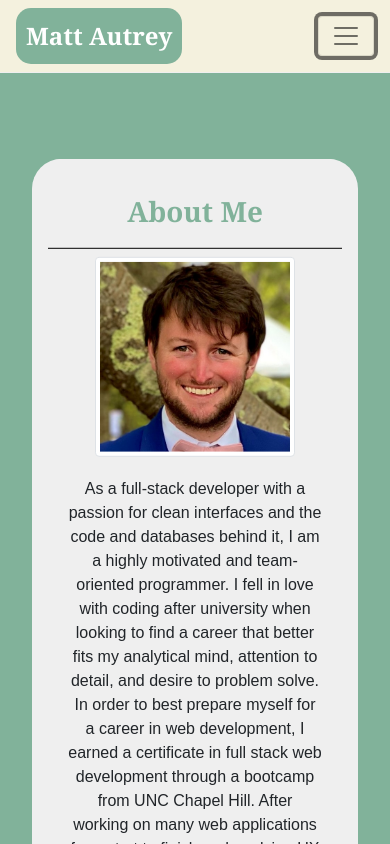
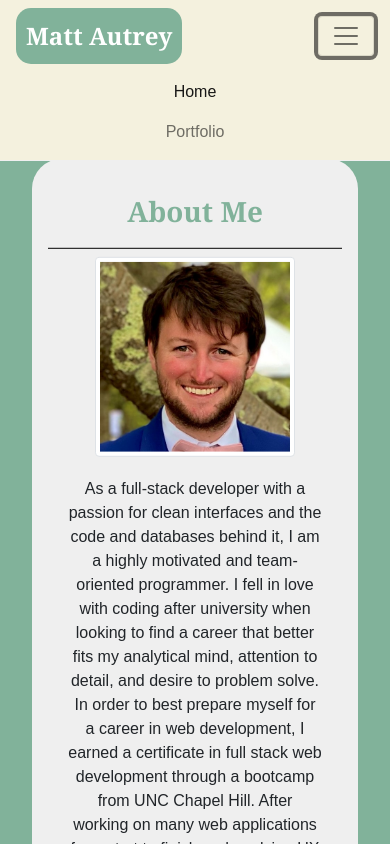
Before and after one commit to mautrey17/mautrey17.github.io, a React (Create React App) app: page / in a window 390 px wide. Both pictures are taken after a click on the button "Toggle navigation". Shown: the top 844 px of the page. Built offline with nearby package versions, Linux system fonts and the light colour scheme.

Commit message:
fixed navbar on mobile

```diff
--- a/public/index.html
+++ b/public/index.html
@@ -21,6 +21,8 @@
       user's mobile device or desktop. See https://developers.google.com/web/fundamentals/web-app-manifest/
     -->
     <link rel="manifest" href="%PUBLIC_URL%/manifest.json" />
+    <script src="https://code.jquery.com/jquery-3.5.1.slim.min.js" integrity="sha384-DfXdz2htPH0lsSSs5nCTpuj/zy4C+OGpamoFVy38MVBnE+IbbVYUew+OrCXaRkfj" crossorigin="anonymous"></script>
+    <script src="https://cdn.jsdelivr.net/npm/bootstrap@4.6.0/dist/js/bootstrap.bundle.min.js" integrity="sha384-Piv4xVNRyMGpqkS2by6br4gNJ7DXjqk09RmUpJ8jgGtD7zP9yug3goQfGII0yAns" crossorigin="anonymous"></script>
     <link rel="stylesheet" href="https://cdn.jsdelivr.net/npm/bootstrap@4.5.3/dist/css/bootstrap.min.css">
     <!--
       Notice the use of %PUBLIC_URL% in the tags above.
--- a/src/components/HomeContent.js
+++ b/src/components/HomeContent.js
@@ -113,7 +113,7 @@ function HomeContent() {
                         JQuery
                       </li>
                       <li>
-                        Back End: Node.js, MySQL, Sequelize, MongoDB, Mongoose
+                        Back End: Node.js, MySQL, Sequelize, MongoDB, Mongoose, Express.js
                       </li>
                       <li>Frameworks: React, Handlebars</li>
                       <li>Helpful Tools: Webpack, Jest, Git</li>
--- a/src/components/Nav.js
+++ b/src/components/Nav.js
@@ -21,7 +21,8 @@ function Nav(props) {
                     </button>
 
                     <div className="collapse navbar-collapse" id="navbar">
-                        <div className="navbar-nav ml-auto mt-2 mt-lg-0">
+                        <ul className="navbar-nav ml-auto mt-2 mt-lg-0">
+                            <li className="nav-item">
                         <a
                             className={props.currentPage ==="Home" ? "nav-link active" : "nav-link"}
                             href="#home"
@@ -29,13 +30,16 @@ function Nav(props) {
                         >
                             Home
                         </a>
+                        </li>
+                        <li className="nav-item">
                         <a
                             className={props.currentPage ==="Portfolio" ? "nav-link active" : "nav-link"} href="#portfolio"
                             onClick={() => props.handlePageChange("Portfolio")}
                         >
                             Portfolio
                         </a>
-                        </div>
+                        </li>
+                        </ul>
                     </div>
 
                 </div>
```
